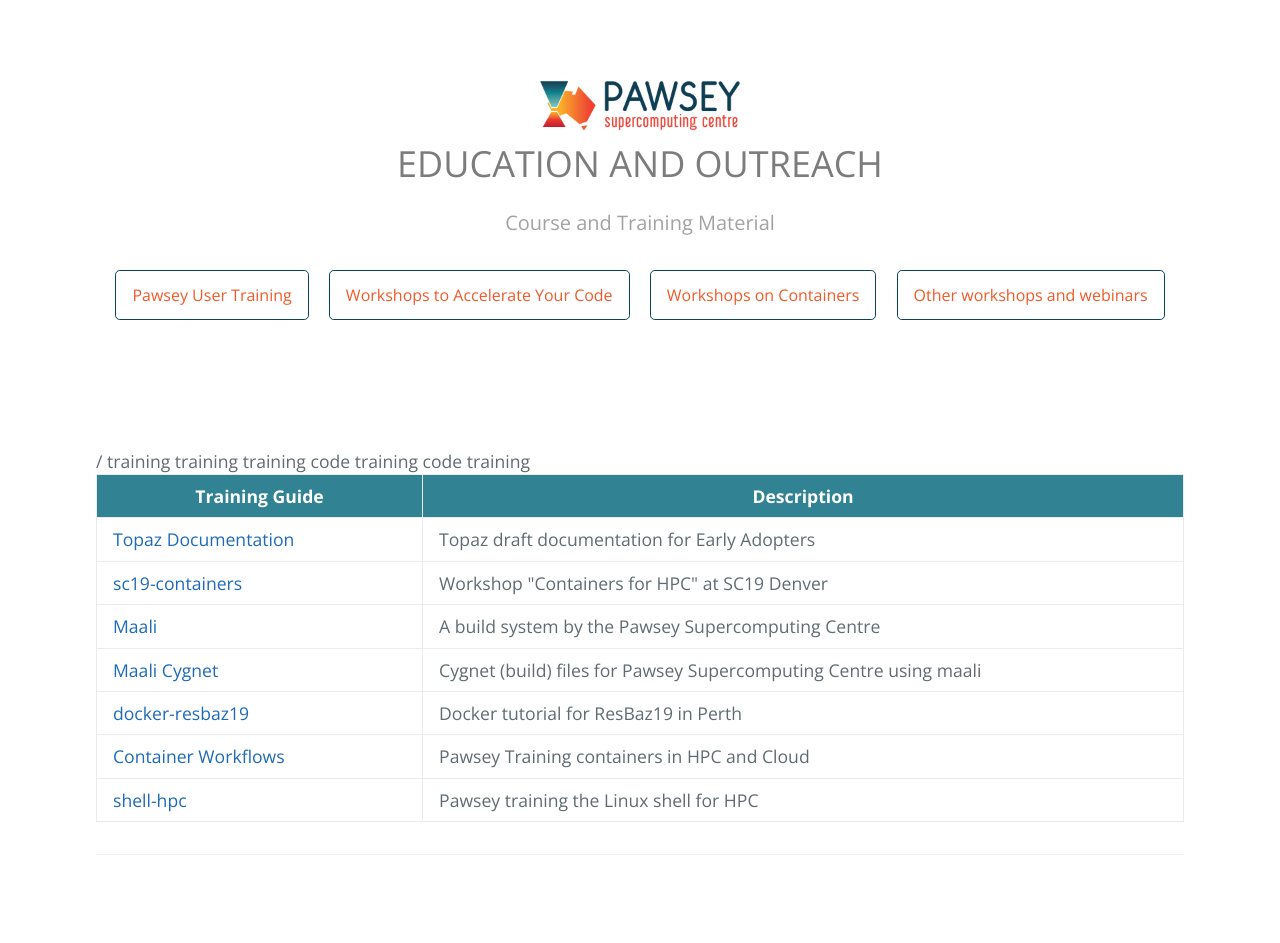
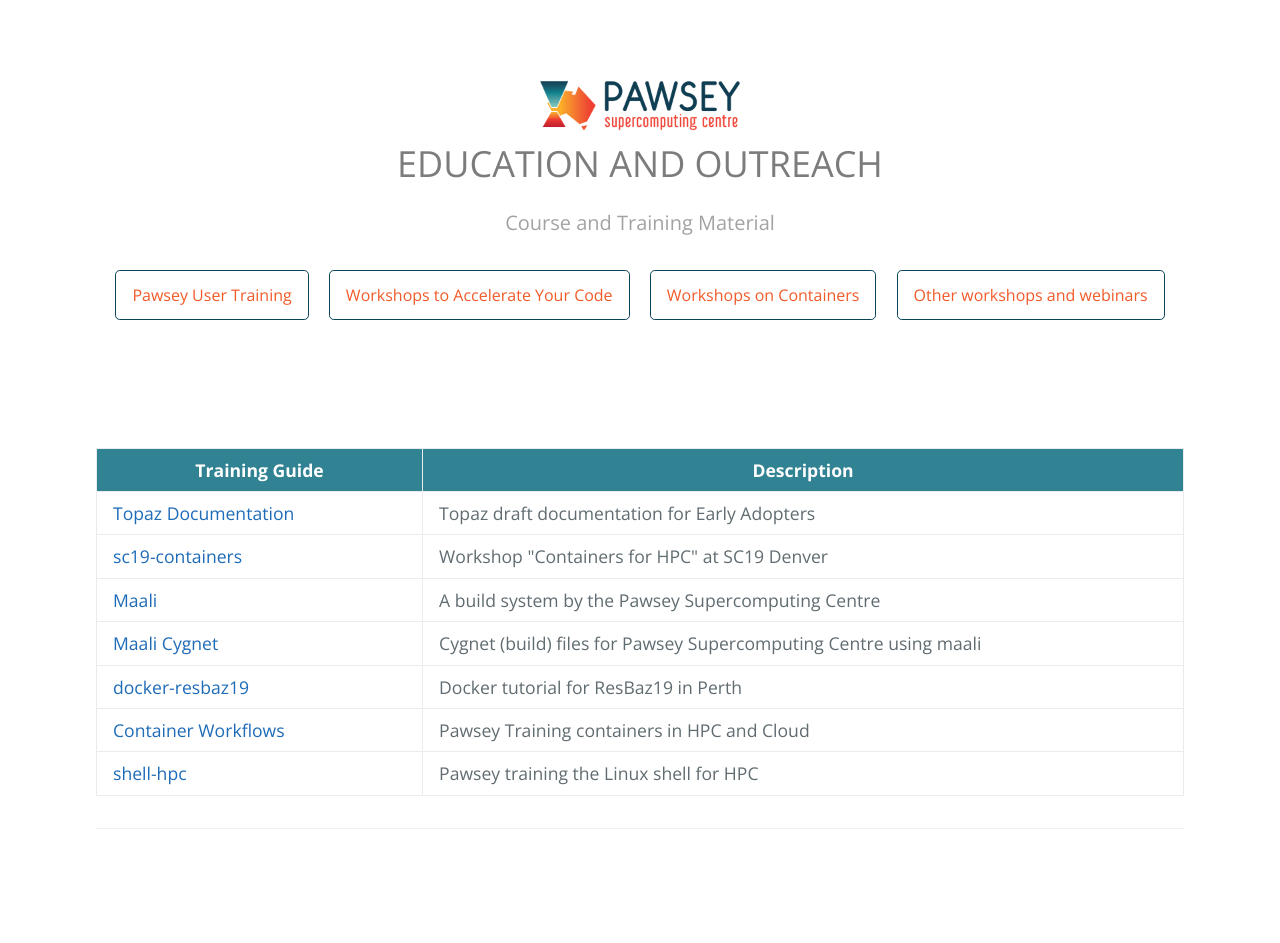
Before and after one commit to ratkinson0405/ratkinson0405.github.io, a Jekyll site: the page built from README.md, in a window 1280 px wide. Built offline with Jekyll 4.4.1, drawn with Linux system fonts in a browser that asks for light colours; our own code applies the rules of GitHub Pages for plain Markdown files; the repository's description, which GitHub fills in, is left out; after the commit the page ends 917 px from its top, so only the background shows below that.

Commit message:
Update default.html

```diff
--- a/_layouts/default.html
+++ b/_layouts/default.html
@@ -37,9 +37,8 @@
           </tr>
           </thead>
           <tbody>
-            {{ page.url }}
+            {{ page.pageid }}
             {% for item in site.data.links.links %}
-            {{ item.pageid }}
             {% if page.pageid != item.pageid %}
             <tr>
               <td markdown="span"><a href="{{ item.url }}">{{ item.title }}</a></td>
```
